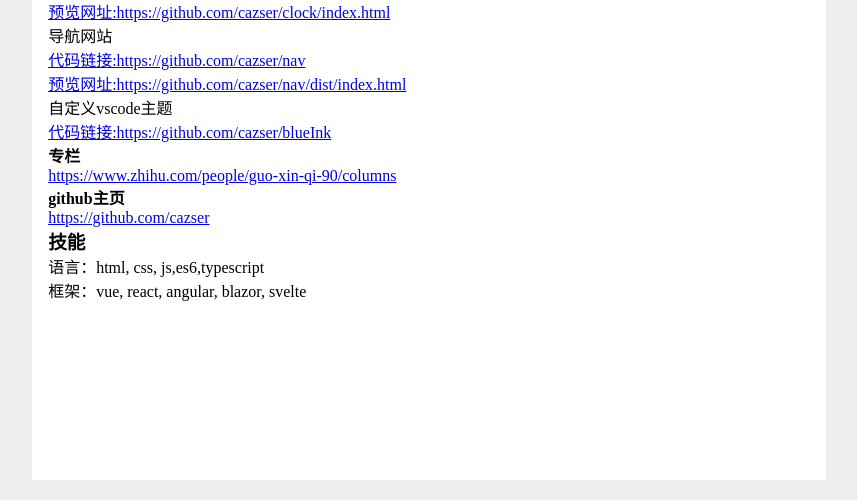
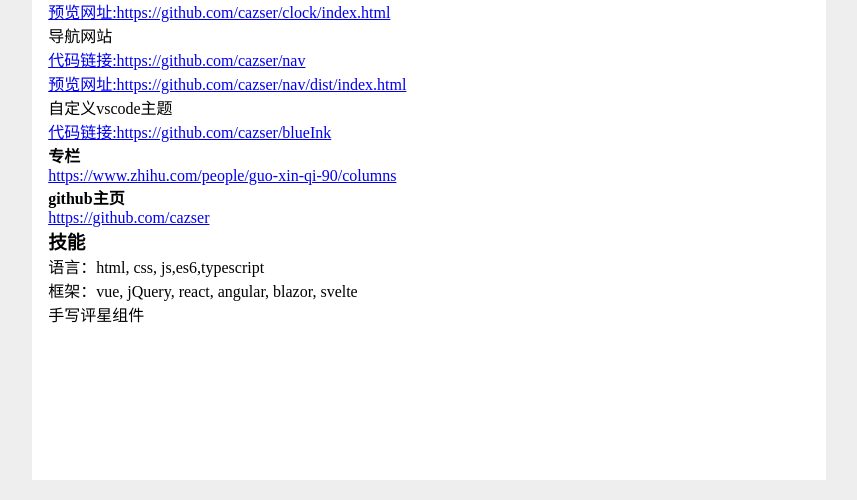
Before and after one commit to cazser/cv, a plain HTML site: page src/index.html in a window 1280 px wide. Shown: the part 663-1163 px from the top of the page, without its empty margins (211-1068 px from the left). Drawn offline with Linux system fonts and the light colour scheme.

Commit message:
添加jQuery

```diff
--- a/src/index.html
+++ b/src/index.html
@@ -24,8 +24,8 @@
             padding: 1em;
         }
 
-        img{
-            border:1px solid black;
+        img {
+            border: 1px solid black;
         }
     </style>
     <style media="print">
@@ -122,7 +122,10 @@
                 语言：html, css, js,es6,typescript
             </p>
             <p>
-                框架：vue, react, angular, blazor, svelte
+                框架：vue, jQuery, react, angular, blazor, svelte
+            </p>
+            <p>
+                手写评星组件
             </p>
         </section>
     </article>
```
